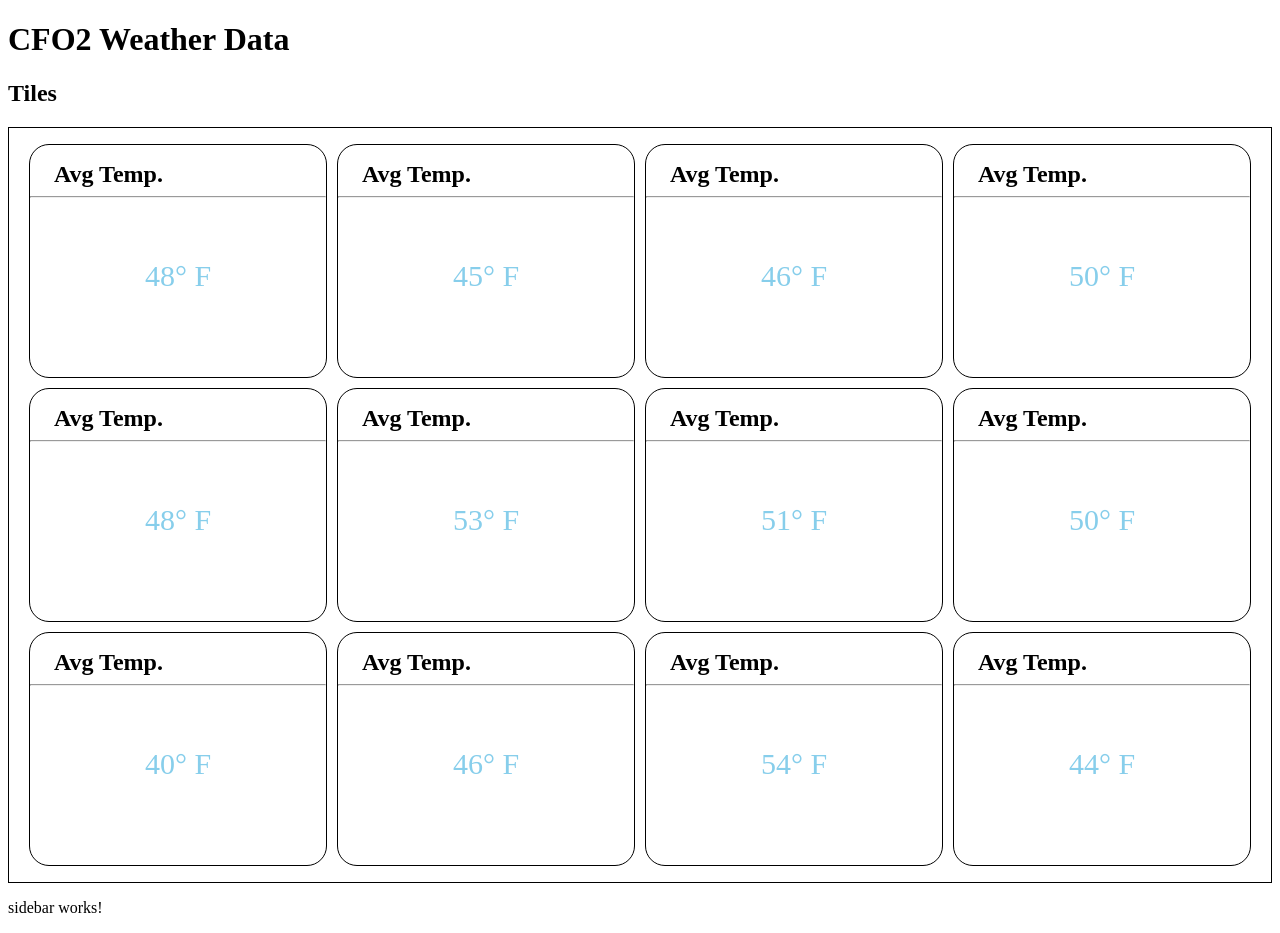
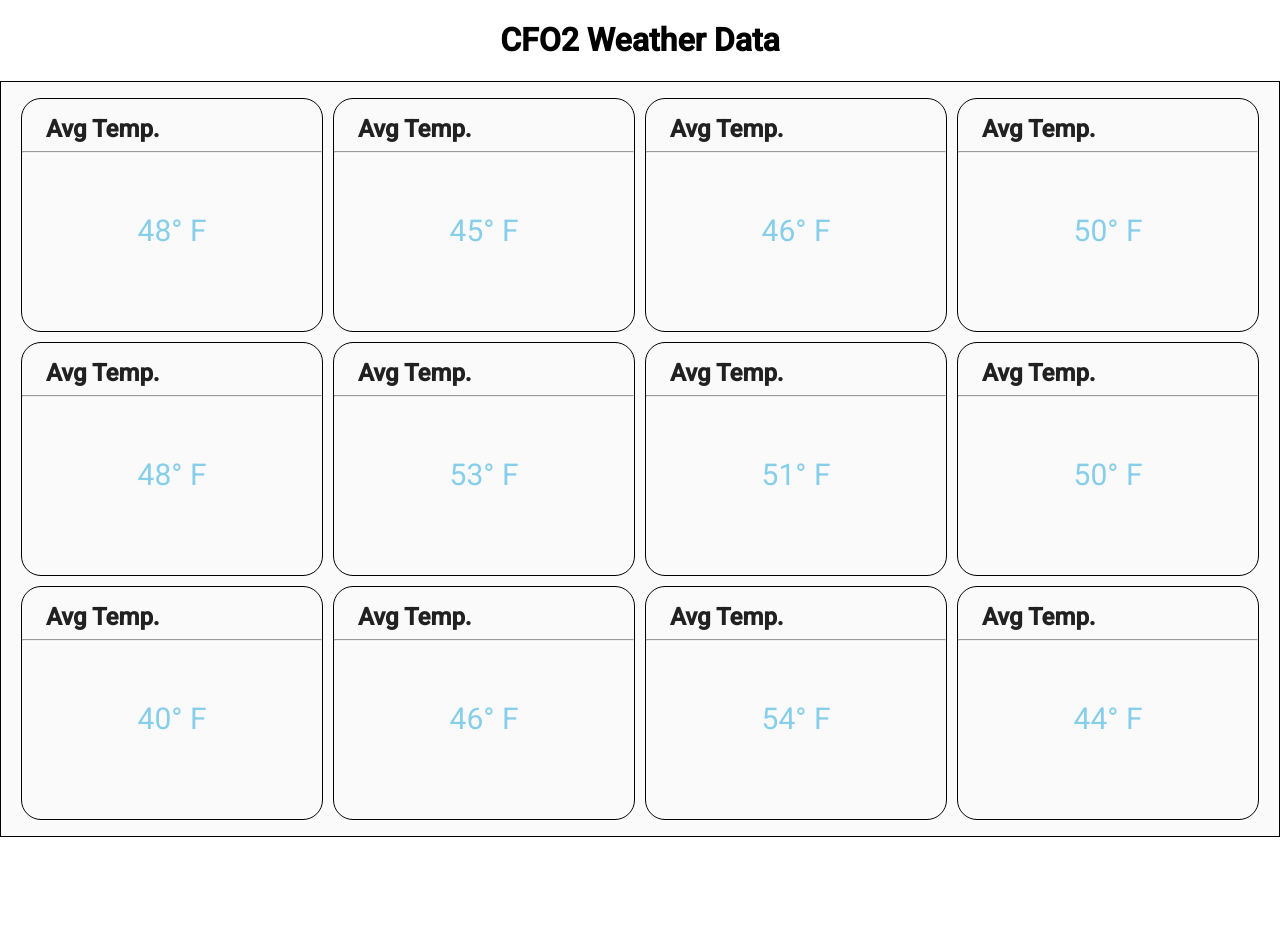
Before and after one commit to blevy115/cfo-angular, an Angular app: page / in a window 1280 px wide. After the commit the page ends 837 px from the top, so only its background shows below. Built offline with nearby package versions, Linux system fonts and the light colour scheme.

Commit message:
Added Sidebar component which toggles on selecting Tile through Materals Module, updated Tile Interface with Color element which can be controlled by color input in Sidebar

```diff
--- a/src/app/dashboard/dashboard.component.html
+++ b/src/app/dashboard/dashboard.component.html
@@ -1,5 +1,6 @@
-<h2>Tiles</h2>
-<div *ngIf="tiles"  style="border: 1px solid black">
+<mat-sidenav-container>
+<mat-sidenav-content>
+<div *ngIf="tiles"  style="border: 1px solid black;">
 <ul cdkDropList class="grid-container"
   (cdkDropListDropped)="drop($event)"
   cdkDropListOrientation="horizontal"
@@ -8,10 +9,15 @@
   class="grid-item"
   cdkDrag
   [class.selected]="tile === selectedTile"
-  (click)="onSelect(tile)"
+  mat-button (click)="onSelect(tile) ;sidenav.toggle()"
   >
       <app-tile [tile]="tile"></app-tile>
   </li>
 </ul>
 </div>
-<app-sidebar></app-sidebar>
+</mat-sidenav-content>
+<mat-sidenav #sidenav mode="side" position="end" style="height:100%">
+  <app-sidebar *ngIf="selectedTile" [tile]="selectedTile" style="flex-shrink:0 height: 100%;"></app-sidebar>
+</mat-sidenav>
+
+</mat-sidenav-container>
--- a/src/app/dashboard/dashboard.component.ts
+++ b/src/app/dashboard/dashboard.component.ts
@@ -10,7 +10,7 @@ import {CdkDragDrop, moveItemInArray} from '@angular/cdk/drag-drop';
 })
 export class DashboardComponent implements OnInit {
   tiles: Tile[] = []
-  selectedTile:Tile
+  selectedTile:Tile = null
   constructor(private tileService: TileService) { }
 
   ngOnInit(): void {
--- a/src/app/sidebar/sidebar.component.html
+++ b/src/app/sidebar/sidebar.component.html
@@ -1 +1,18 @@
-<p>sidebar works!</p>
+<div class="sidebar" style="border: 1px solid black;">
+  <div class="sidebar-element">
+    <span class="sidebar-element-title">Title:</span>
+    <p>Temperature on {{tile.Date}}</p>
+  </div>
+  <div class="sidebar-element">
+    <span class="sidebar-element-title">KPI:</span>
+    <p>High Temp:{{tile.TempHighF}}F</p>
+    <p>Avg Temp:{{tile.TempAvgF}}F</p>
+    <p>Low Temp:{{tile.TempLowF}}F</p>
+    <p>High Wind{{tile.WindHighMPH}}MPH</p>
+    <p>Avg Wind{{tile.WindAvgMPH}}MPH</p>
+  </div>
+  <div class="sidebar-element">
+    <span class="sidebar-element-title">Color:</span>
+    <input [(ngModel)]="tile.Color" placeholder="Color"/>
+  </div>
+</div>
--- a/src/app/tile.ts
+++ b/src/app/tile.ts
@@ -19,5 +19,6 @@ export interface Tile {
   WindAvgMPH: number|string,
   WindGustMPH: number|string,
   PrecipitationSumInches:number|string,
-  Events: string
+  Events: string,
+  Color?: string,
 }
--- a/src/app/tile/tile.component.html
+++ b/src/app/tile/tile.component.html
@@ -1,4 +1,4 @@
-<div class="tile">
+<div class="tile" [style.backgroundColor]="tile.Color">
   <h2 class="tile-title">Avg Temp.</h2>
   <hr>
   <div class="temp-container">
--- a/src/styles.css
+++ b/src/styles.css
@@ -1,4 +1,8 @@
 /* You can add global styles to this file, and also import other style files */
+h1 {
+  text-align: center
+}
+
 .grid-container {
   display: grid;
   grid-template-columns: 1fr 1fr 1fr 1fr;
@@ -77,3 +81,17 @@
 .grid-container.cdk-drop-list-dragging .grid-item:not(.cdk-drag-placeholder) {
   transition: transform 250ms cubic-bezier(0, 0, 0.2, 1);
 }
+
+.sidebar {
+  display:flex;
+  flex-direction: column;
+  justify-content: space-around;
+}
+
+.sidebar-element-title {
+  font-weight: 500;
+  margin-right:10px
+}
+
+html, body { height: 100%; }
+body { margin: 0; font-family: Roboto, "Helvetica Neue", sans-serif; }
```
Also changed, not shown: src/app/sidebar/sidebar.component.ts (+7 -1 lines).
